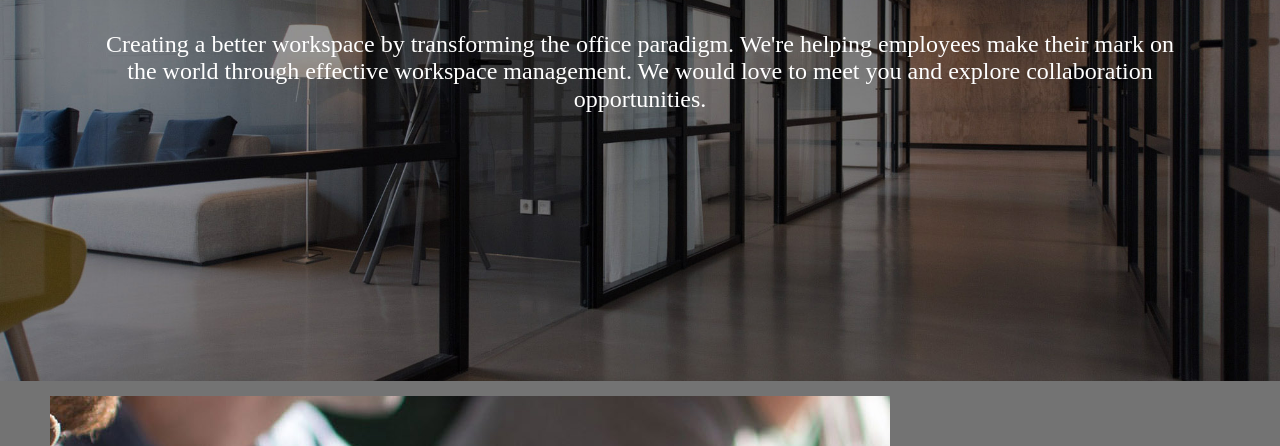
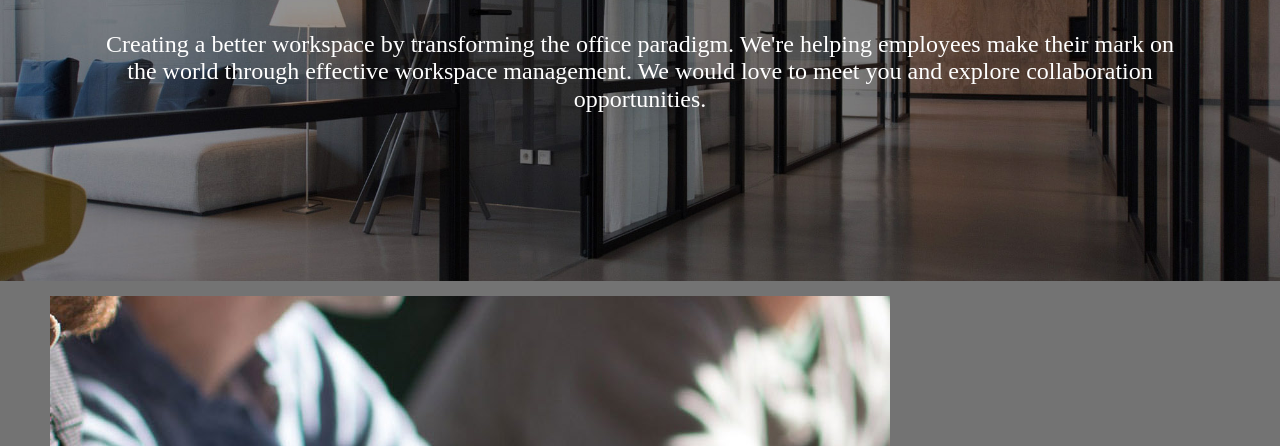
Before and after one commit to SelinaLiu8/hw4-2023, a plain HTML site: page index.html in a window 1280 px wide. Shown: the part 200-646 px from the top of the page. Drawn offline with Linux system fonts and the light colour scheme.

Commit message:
parallax effect still needs to be fixed

```diff
--- a/css/style.css
+++ b/css/style.css
@@ -146,10 +146,10 @@ first div in the grid  and place it in the grid. */
 .container > :first-child {
   grid-column: 1 / -1;
   background-image: url('../images/header.jpg');
-  background-size: none;
-  background-position: center;
-  background-attachment: fixed;
-  height: 500px;
+  object-fit: fill;
+  background-repeat: no-repeat;
+  /* position: relative;
+  background-attachment: fixed; */
 }
 
 
@@ -186,7 +186,6 @@ first div in the grid  and place it in the grid. */
  /* Step 8: Write the selector/rule property to style the .text-block class. */
 .text-block {
   text-align: center;
-  justify-content: center;
   margin: auto;
 }
 
```
